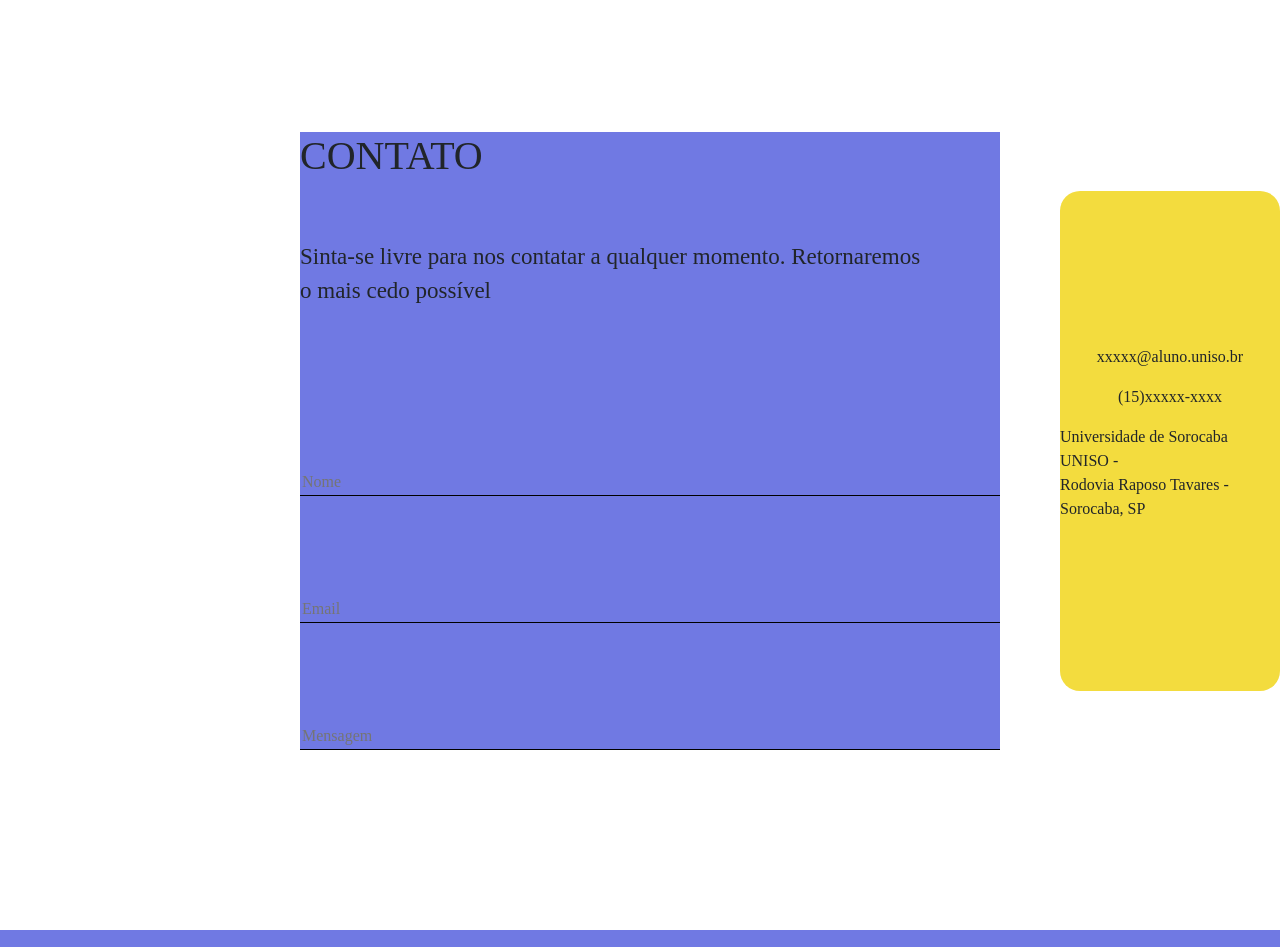
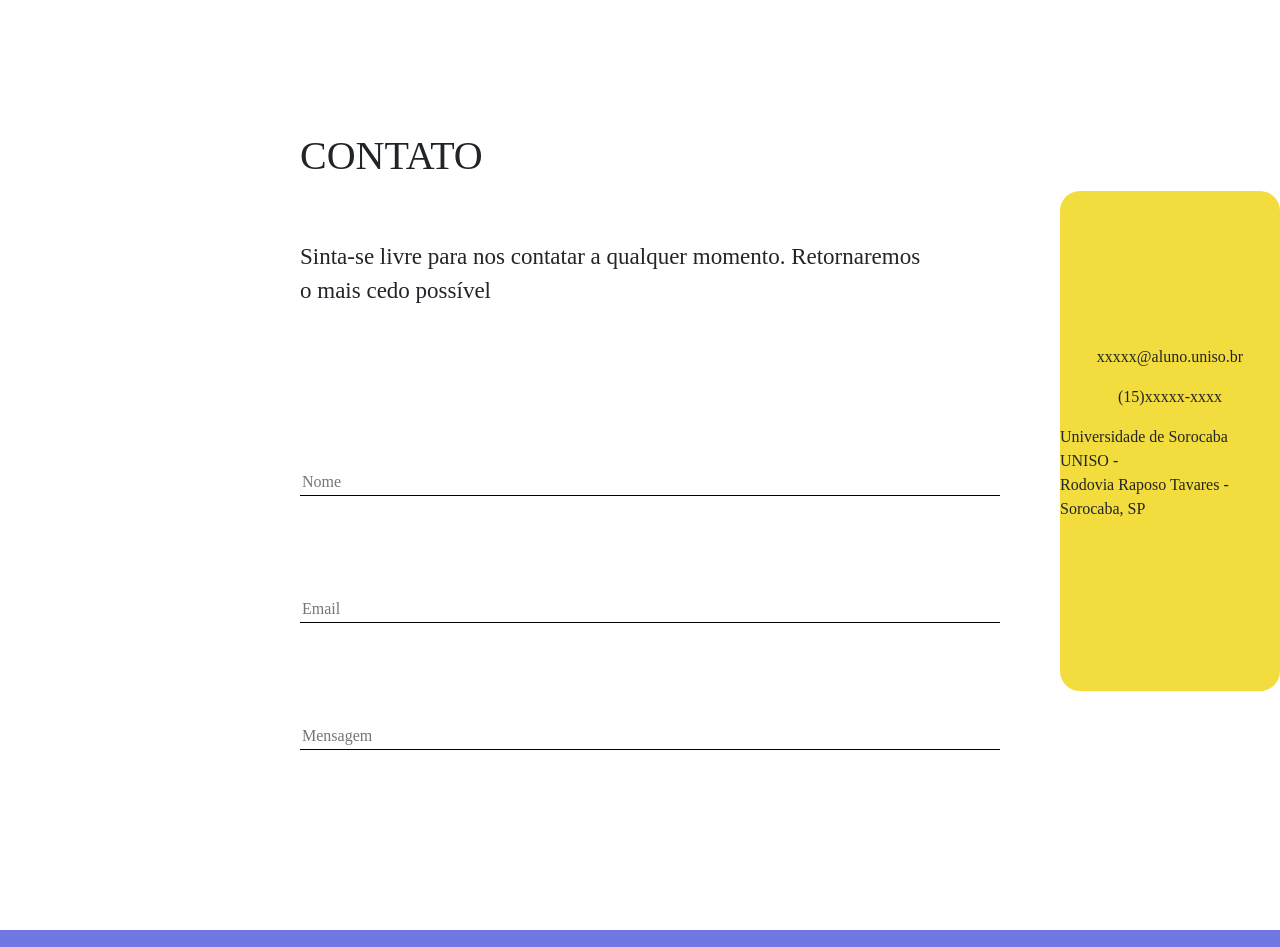
Before and after one commit to rafakid01/PROJETO_INTEGRADOR, an Angular app in the folder projeto-angular/: page / in a window 1280 px wide. Shown: the part 1840-2787 px from the top of the page. Built offline with nearby package versions, Linux system fonts and the light colour scheme.

Commit message:
quase tudo pronto 2

```diff
--- a/projeto-angular/src/app/components/contact/contact.component.css
+++ b/projeto-angular/src/app/components/contact/contact.component.css
@@ -16,7 +16,6 @@
 
 .container_geral1{
     width: 700px;
-    background-color: #7079E3;
 }
 
 .container_geral1 p{
```
